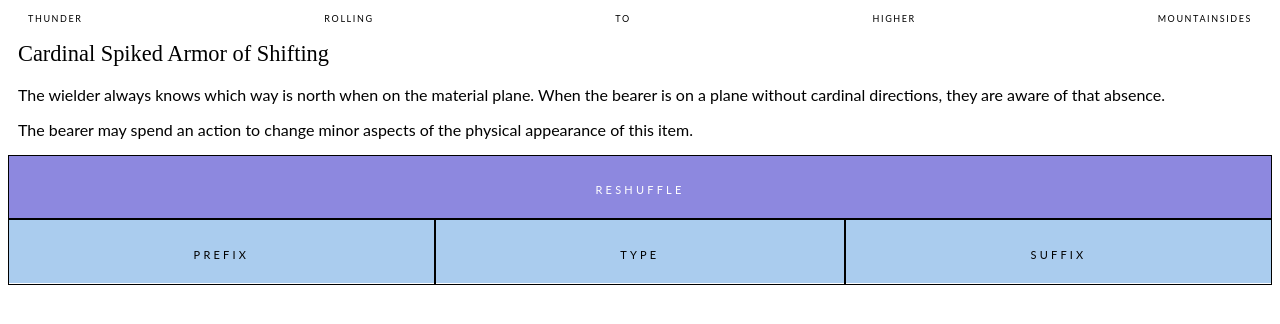
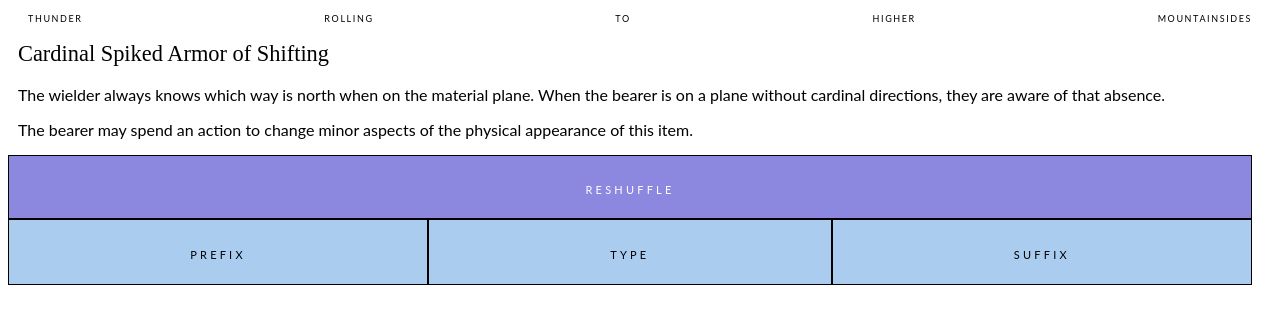
Before and after one commit to worc/koma-kulshan, a React app: page /minor-magic/armor in a window 1280 px wide. Shown: the top 324 px of the page. Built offline with nearby package versions, Linux system fonts and the light colour scheme; the HTML template or start-up script is replaced by a standard one.

Commit message:
refactor component to use reshuffle component

```diff
--- a/shared/minor-magic/MinorMagicItemWithShuffle.js
+++ b/shared/minor-magic/MinorMagicItemWithShuffle.js
@@ -1,15 +1,16 @@
 import React from 'react';
 
-import shuffle from '../../shuffle.mjs';
+import { getFromShuffled } from "../../util/Generators";
 
 import MinorMagicItem from './MinorMagicItem';
+import Reshuffle from '../Reshuffle';
 
 export default class MinorMagicItemWithShuffle extends React.Component {
     constructor(props) {
         super(props);
 
-        this.propertiesGenerator = this.getFromShuffled(this.props.properties);
-        this.objectsGenerator = this.getFromShuffled(this.props.objects);
+        this.propertiesGenerator = getFromShuffled(this.props.properties);
+        this.objectsGenerator = getFromShuffled(this.props.objects);
 
         this.state = {
             firstProperty: {},
@@ -63,36 +64,7 @@ export default class MinorMagicItemWithShuffle extends React.Component {
         this.setState(newState);
     }
 
-    // todo move generator to a util class with other static functions?
-    *getFromShuffled(list) {
-        let index = 0;
-        shuffle(list);
-
-        while(list) {
-            if(index >= list.length) {
-                shuffle(list);
-                index = 0;
-            }
-
-            yield list[index++];
-        }
-    }
-
     render() {
-        let buttonCommonStyle = {
-            boxSizing: 'border-box',
-            height: '4rem'
-        };
-
-        let threeButtonStyle = {
-            alignItems: 'center',
-            border: '1px solid black',
-            display: 'flex',
-            flex: '1 0 auto',
-            height: '100%',
-            justifyContent: 'center'
-        };
-
         return (
             <div style={{ display: 'flex', flex: '1 0 auto', flexFlow: 'column'}}>
                 <MinorMagicItem
@@ -103,45 +75,10 @@ export default class MinorMagicItemWithShuffle extends React.Component {
                     firstDescription={ this.state.firstProperty.description }
                     secondDescription={ this.state.secondProperty.description }
                 />
-                <div
-                    style={{
-                        display: 'flex',
-                        flex: '0 0 auto',
-                        flexFlow: 'row wrap',
-                        fontVariantCaps: 'all-small-caps',
-                        letterSpacing: '0.2rem',
-                        margin: '0 -10px'
-                    }}
-                    onClick={ this.reshuffleHandler.bind(this) }
-                >
-                    <div style={{
-                        border: '1px solid black',
-                        ...buttonCommonStyle,
-                        display: 'flex',
-                        alignItems: 'center',
-                        backgroundColor: '#8d88df',
-                        color: '#fff',
-                        flex: '1 0 100%',
-                        justifyContent: 'center'
-                    }}>
-                        <div>reshuffle</div>
-                    </div>
-                    <div
-                        style={{
-                            alignItems: 'center',
-                            ...buttonCommonStyle,
-                            backgroundColor: '#ace',
-                            display: 'flex',
-                            flex: '1 0 100%',
-                            flexFlow: 'row wrap',
-                            justifyContent: 'space-around'
-                        }}
-                    >
-                        <div style={threeButtonStyle}><span>prefix</span></div>
-                        <div style={threeButtonStyle}><span>type</span></div>
-                        <div style={threeButtonStyle}><span>suffix</span></div>
-                    </div>
-                </div>
+                <Reshuffle
+                    reshuffleHandler={ this.reshuffleHandler.bind(this) }
+                    subShuffles={[ 'prefix', 'type', 'suffix' ]}
+                />
             </div>
         )
     }
```
